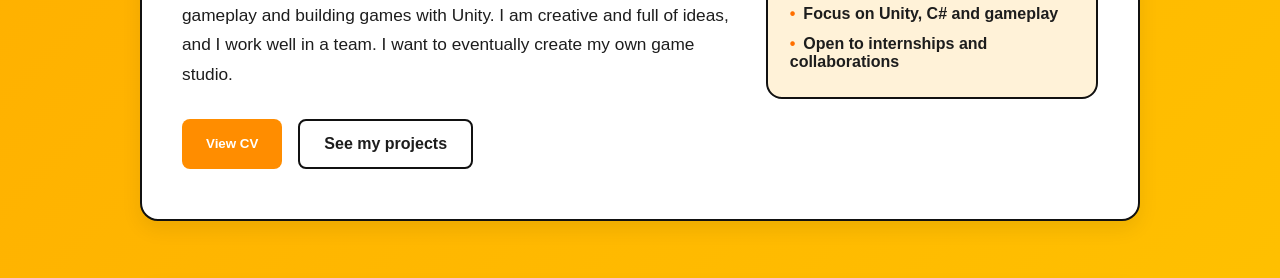
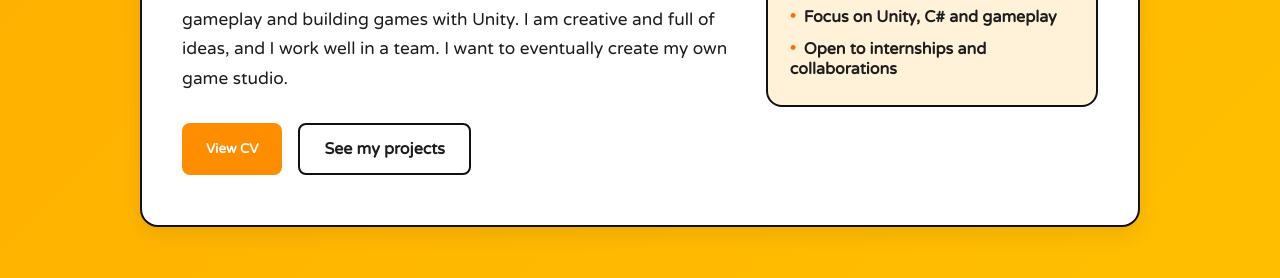
Before and after one commit to Luxin079/Portfolio, a plain HTML site: page about.html in a window 1280 px wide. Shown: the part 353-631 px from the top of the page. Drawn offline with Linux system fonts and the light colour scheme.

Commit message:
Use Varela Round throughout the portfolio

```diff
--- a/about.html
+++ b/about.html
@@ -5,7 +5,10 @@
   <meta charset="UTF-8">
   <meta name="viewport" content="width=device-width, initial-scale=1.0">
   <title>Mads Hoogeveen | Game Developer</title>
-  <link rel="stylesheet" href="style.css">
+  <link rel="preconnect" href="https://fonts.googleapis.com">
+  <link rel="preconnect" href="https://fonts.gstatic.com" crossorigin>
+  <link rel="stylesheet" href="https://fonts.googleapis.com/css2?family=Varela+Round&amp;display=swap">
+  <link rel="stylesheet" href="style.css?v=20261029-varela">
 </head>
 
 <body>
--- a/style.css
+++ b/style.css
@@ -17,7 +17,7 @@
   margin:0;
   padding:0;
   box-sizing:border-box;
-  font-family:Arial, Helvetica, sans-serif;
+  font-family:'Varela Round', Arial, Helvetica, sans-serif;
 }
 
 html{
```
Also changed, not shown: contact.html (+4 -1 lines), cv.html (+4 -1 lines), projects.html (+4 -1 lines).
